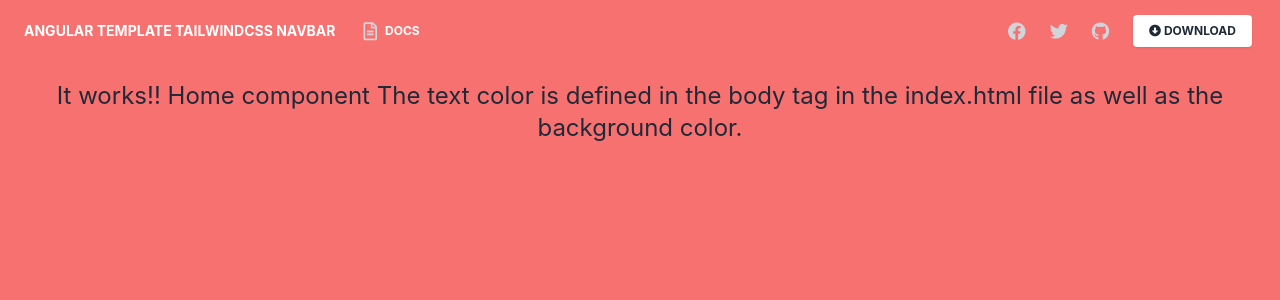
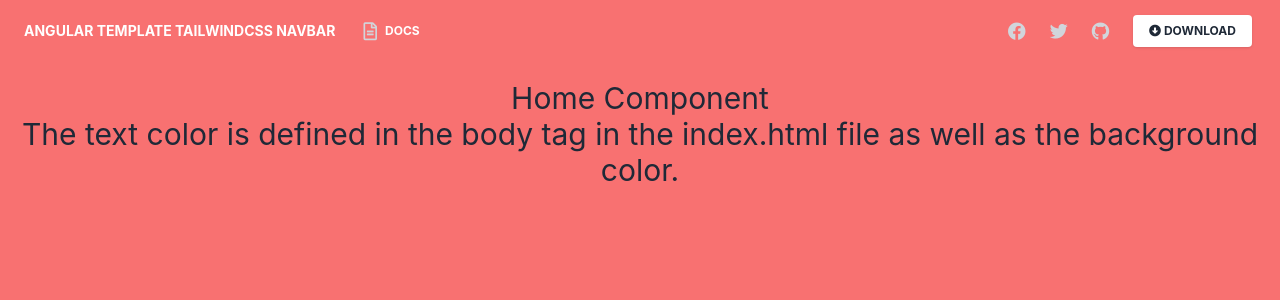
Before and after one commit to steelvelveteen/angular-template, an Angular app: page /home in a window 1280 px wide. Shown: the top 300 px of the page. Built offline with nearby package versions, Linux system fonts and the light colour scheme; a web font is replaced by a local one.

Commit message:
Completed tailwindcss navbar

```diff
--- a/src/app/pages/home/home.component.html
+++ b/src/app/pages/home/home.component.html
@@ -1,5 +1,10 @@
 <app-navbar></app-navbar>
-<div class="relative top-10 mt-10 text-center block text-2xl">
-  It works!! Home component The text color is defined in the body tag in the
-  index.html file as well as the background color.
+<div class="relative top-10">
+  <div class="inline-block mt-10 text-3xl text-center">
+    <span class="mt-10 top-10">Home Component</span>
+    <span class="block">
+      The text color is defined in the body tag in the index.html file as well
+      as the background color.
+    </span>
+  </div>
 </div>
```
